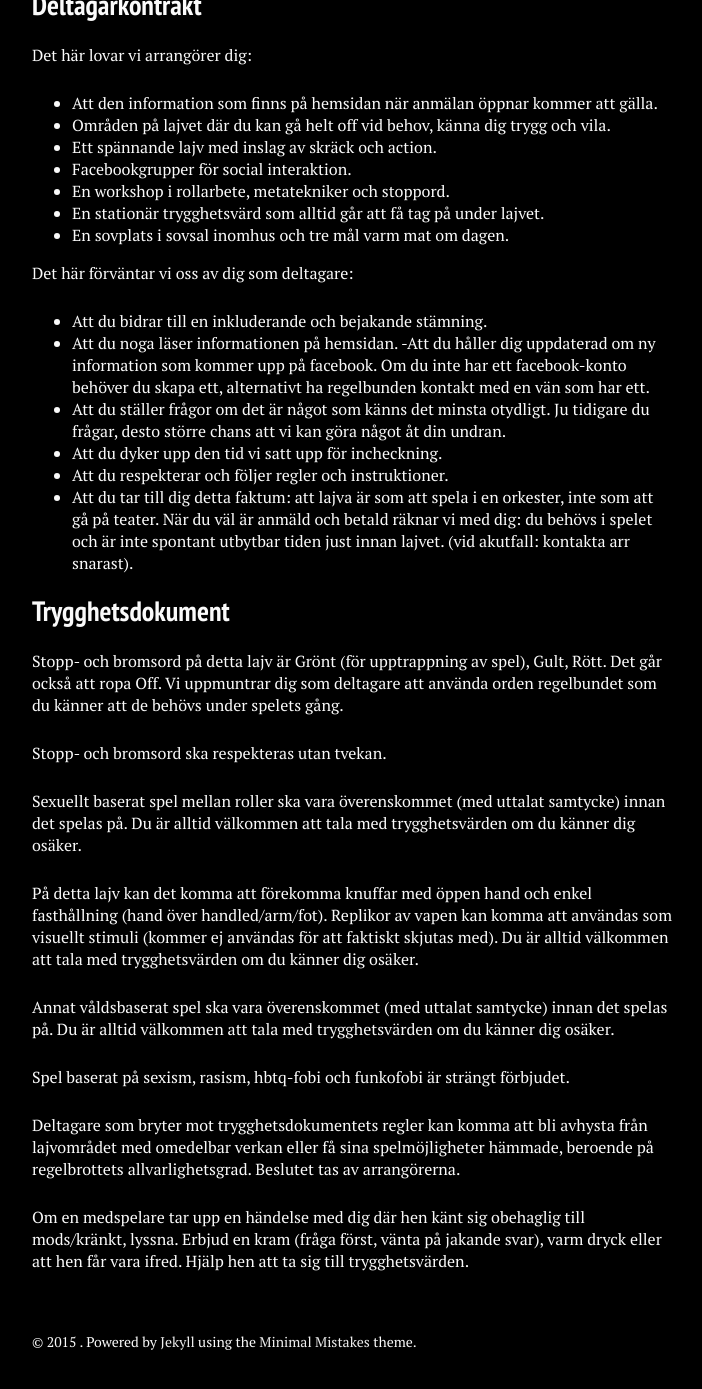
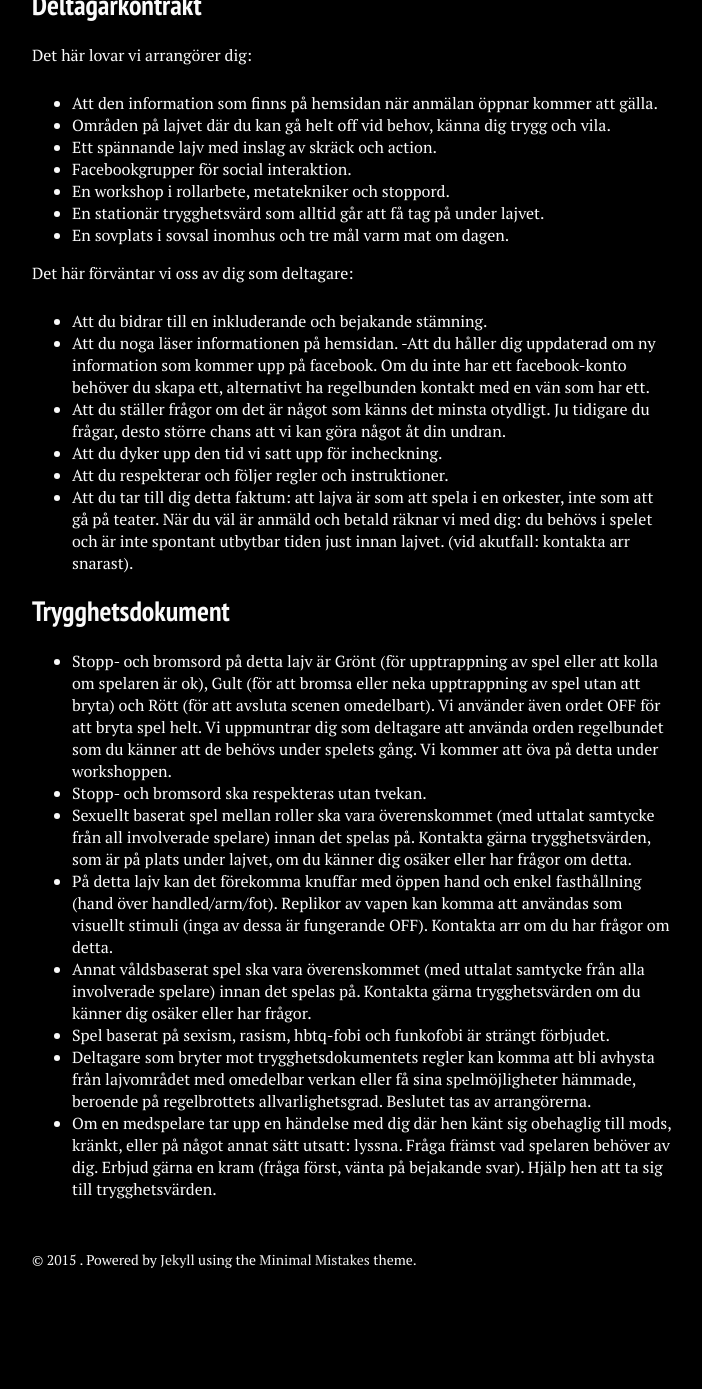
Before and after one commit to stanislavb/www.coven.nu, a Jekyll site: the page built from praktiskt/index.md, in a window 1280 px wide and 1400 px high, scrolled down 1514 px. Shown: the top 1389 px of the window, without its empty margins (288-990 px from the left). Built offline with Jekyll 4.4.1, drawn with Linux system fonts in a browser that asks for light colours; nearby versions of some CDN libraries; after the commit the page ends 2832 px from its top, so only the background shows below that.

Commit message:
Update index.md

```diff
--- a/praktiskt/index.md
+++ b/praktiskt/index.md
@@ -69,18 +69,11 @@ Det här förväntar vi oss av dig som deltagare:
 
 ## Trygghetsdokument
 
-Stopp- och bromsord på detta lajv är Grönt (för upptrappning av spel), Gult, Rött. Det går också att ropa Off. Vi uppmuntrar dig som deltagare att använda orden regelbundet som du känner att de behövs under spelets gång.
-
-Stopp- och bromsord ska respekteras utan tvekan.
-
-Sexuellt baserat spel mellan roller ska vara överenskommet (med uttalat samtycke) innan det spelas på. Du är alltid välkommen att tala med trygghetsvärden om du känner dig osäker.
-
-På detta lajv kan det komma att förekomma knuffar med öppen hand och enkel fasthållning (hand över handled/arm/fot). Replikor av vapen kan komma att användas som visuellt stimuli (kommer ej användas för att faktiskt skjutas med). Du är alltid välkommen att tala med trygghetsvärden om du känner dig osäker.
-
-Annat våldsbaserat spel ska vara överenskommet (med uttalat samtycke) innan det spelas på. Du är alltid välkommen att tala med trygghetsvärden om du känner dig osäker.
-
-Spel baserat på sexism, rasism, hbtq-fobi och funkofobi är strängt förbjudet.
-
-Deltagare som bryter mot trygghetsdokumentets regler kan komma att bli avhysta från lajvområdet med omedelbar verkan eller få sina spelmöjligheter hämmade, beroende på regelbrottets allvarlighetsgrad. Beslutet tas av arrangörerna.
-
-Om en medspelare tar upp en händelse med dig där hen känt sig obehaglig till mods/kränkt, lyssna. Erbjud en kram (fråga först, vänta på jakande svar), varm dryck eller att hen får vara ifred. Hjälp hen att ta sig till trygghetsvärden.
+- Stopp- och bromsord på detta lajv är Grönt (för upptrappning av spel eller att kolla om spelaren är ok), Gult (för att bromsa eller neka upptrappning av spel utan att bryta) och Rött (för att avsluta scenen omedelbart). Vi använder även ordet OFF för att bryta spel helt. Vi uppmuntrar dig som deltagare att använda orden regelbundet som du känner att de behövs under spelets gång. Vi kommer att öva på detta under workshoppen.
+- Stopp- och bromsord ska respekteras utan tvekan.
+- Sexuellt baserat spel mellan roller ska vara överenskommet (med uttalat samtycke från all involverade spelare) innan det spelas på. Kontakta gärna trygghetsvärden, som är på plats under lajvet, om du känner dig osäker eller har frågor om detta.
+- På detta lajv kan det förekomma knuffar med öppen hand och enkel fasthållning (hand över handled/arm/fot). Replikor av vapen kan komma att användas som visuellt stimuli (inga av dessa är fungerande OFF). Kontakta arr om du har frågor om detta.
+- Annat våldsbaserat spel ska vara överenskommet (med uttalat samtycke från alla involverade spelare) innan det spelas på. Kontakta gärna trygghetsvärden om du känner dig osäker eller har frågor.
+- Spel baserat på sexism, rasism, hbtq-fobi och funkofobi är strängt förbjudet.
+- Deltagare som bryter mot trygghetsdokumentets regler kan komma att bli avhysta från lajvområdet med omedelbar verkan eller få sina spelmöjligheter hämmade, beroende på regelbrottets allvarlighetsgrad. Beslutet tas av arrangörerna.
+- Om en medspelare tar upp en händelse med dig där hen känt sig obehaglig till mods, kränkt, eller på något annat sätt utsatt: lyssna. Fråga främst vad spelaren behöver av dig. Erbjud gärna en kram (fråga först, vänta på bejakande svar). Hjälp hen att ta sig till trygghetsvärden.
```
